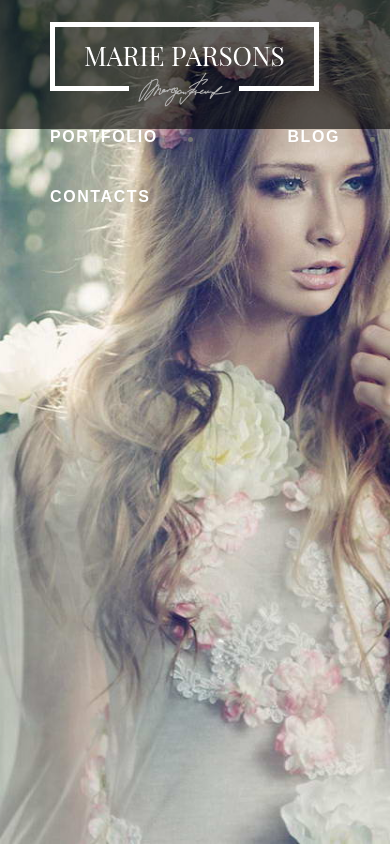
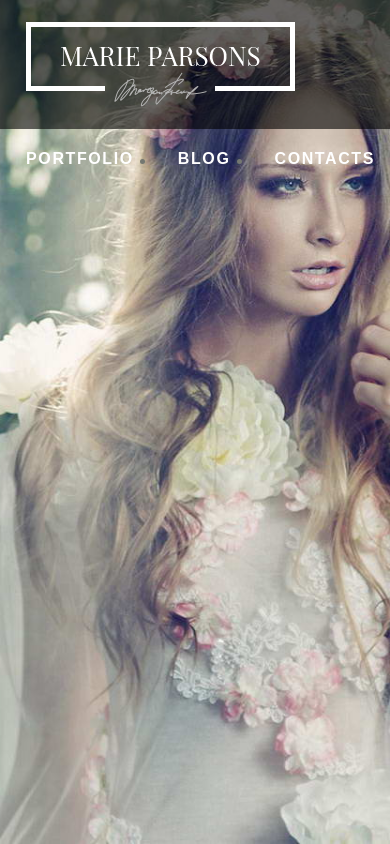
Before and after one commit to denis-gerc/hairstyles, a website: page #src/index.html in a window 390 px wide. Drawn offline with nearby package versions, Linux system fonts and the light colour scheme; files that its build step writes are made by us from their sources; a web font is replaced by a local one.

Commit message:
menu not media query

```diff
--- a/#src/pages/_header.html
+++ b/#src/pages/_header.html
@@ -14,7 +14,7 @@
 						<li><a href="#" class="menu__link"></a>Home</li>
 						<li><a href="#" class="menu__link"></a>Pages</li>
 						<li><a href="#" class="menu__link"></a>Services</li>
-						<li class="logo"><a href="#" class="menu__link"></a><img src="img/logo/logo-white.png" alt="logo"></li>
+						<li class="logo"><a href="/" class="menu__link"><img src="img/logo/logo-white.png" alt="logo"></a></li>
 						<li><a href="#" class="menu__link"></a>Portfolio</li>
 						<li><a href="#" class="menu__link"></a>Blog</li>
 						<li><a href="#" class="menu__link"></a>Contacts</li>
--- a/#src/scss/header.scss
+++ b/#src/scss/header.scss
@@ -35,7 +35,8 @@
 
 			li {
 
-				padding: 0 35px;
+				//padding: 0 35px;
+				@include adaptiv-value("padding", 35, 10, 0);
 				color: #ffffff;
 				font-size: 16px;
 				line-height: 60px;
@@ -53,6 +54,14 @@
 					position: absolute;
 					top: 50%;
 					right: 0;
+				}
+
+				&:first-child{
+					padding-left: 0;
+				}
+
+				&:last-child{
+					padding-right: 0;
 				}
 
 				&:nth-child(3)::after {
--- a/#src/scss/mixins.scss
+++ b/#src/scss/mixins.scss
@@ -30,6 +30,7 @@
 	}
 }
 
+
 //Адаптивный отступ
 @mixin adaptiv-value($indentType, $pcSize, $mobSize, $maxSize) {
 	$addSize: $pcSize - $mobSize;
--- a/#src/scss/style.scss
+++ b/#src/scss/style.scss
@@ -53,6 +53,7 @@ body {
 	display: flex;
 	flex-direction: column;
 
+
 	&._loaded {}
 }
 
@@ -62,7 +63,6 @@ body {
 
 .container {
 	max-width: 1200px;
-	min-width: 320px;
 	padding: 0 15px;
 	margin: 0 auto;
 }
```
Also changed, not shown: hairstyles/index.html (+1 -1 lines), hairstyles/css/style.css, hairstyles/css/style.min.css.
